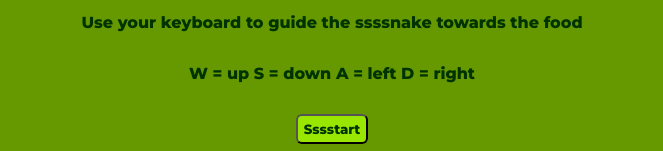
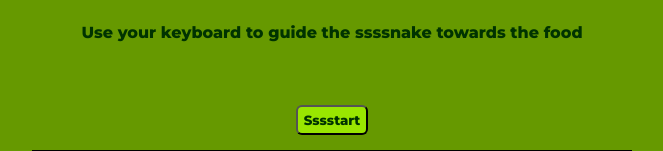
Before and after one commit to JamesPBolton/Project-1, a plain HTML site: page index.html in a window 1280 px wide. Shown: the part 342-493 px from the top of the page, without its empty margins (308-971 px from the left). Drawn offline with Linux system fonts and the light colour scheme.

Commit message:
Latest Version

```diff
--- a/index.html
+++ b/index.html
@@ -11,7 +11,7 @@
 <body>
 
   <p>Use your keyboard to guide the ssssnake towards the food</p>
-  <p>W = up   S = down   A = left    D = right</p>
+  <p></p>
   <button id="start">Sssstart</button>
   <div class="grid"></div>
 
```
